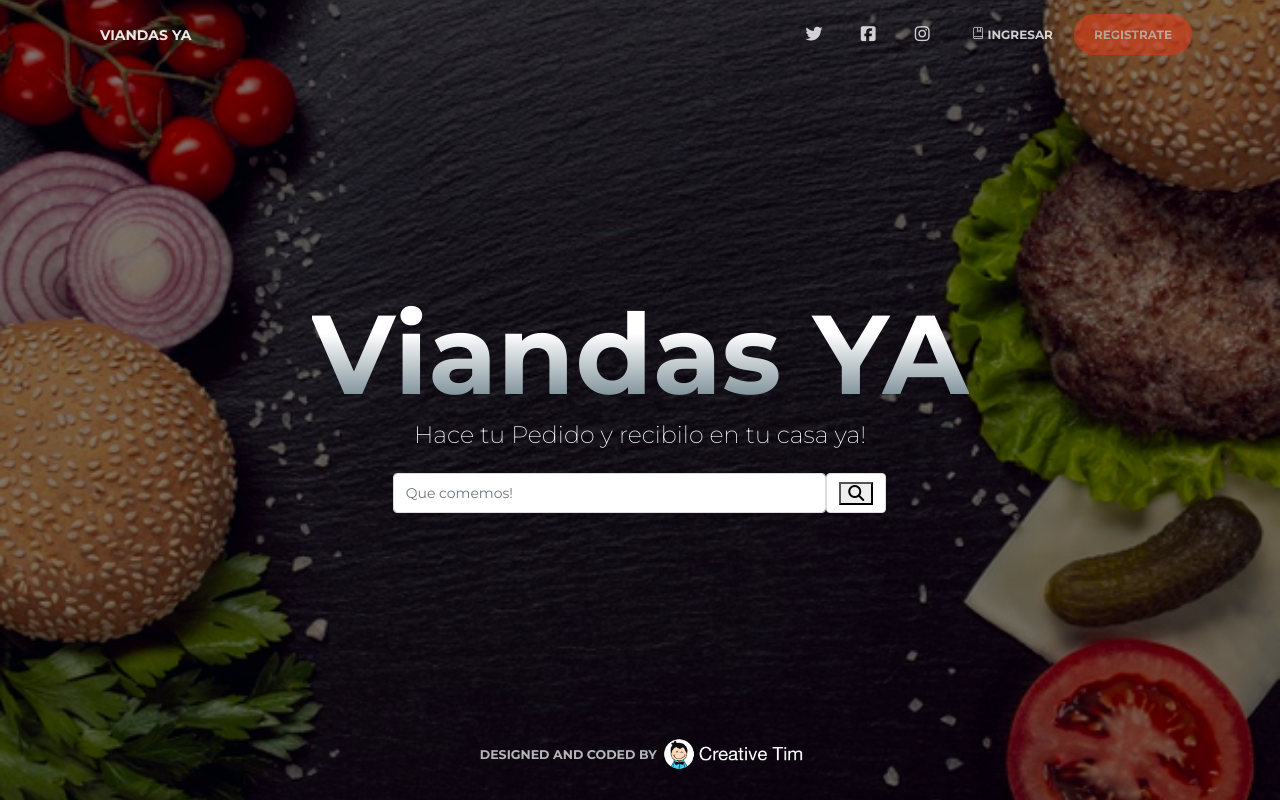
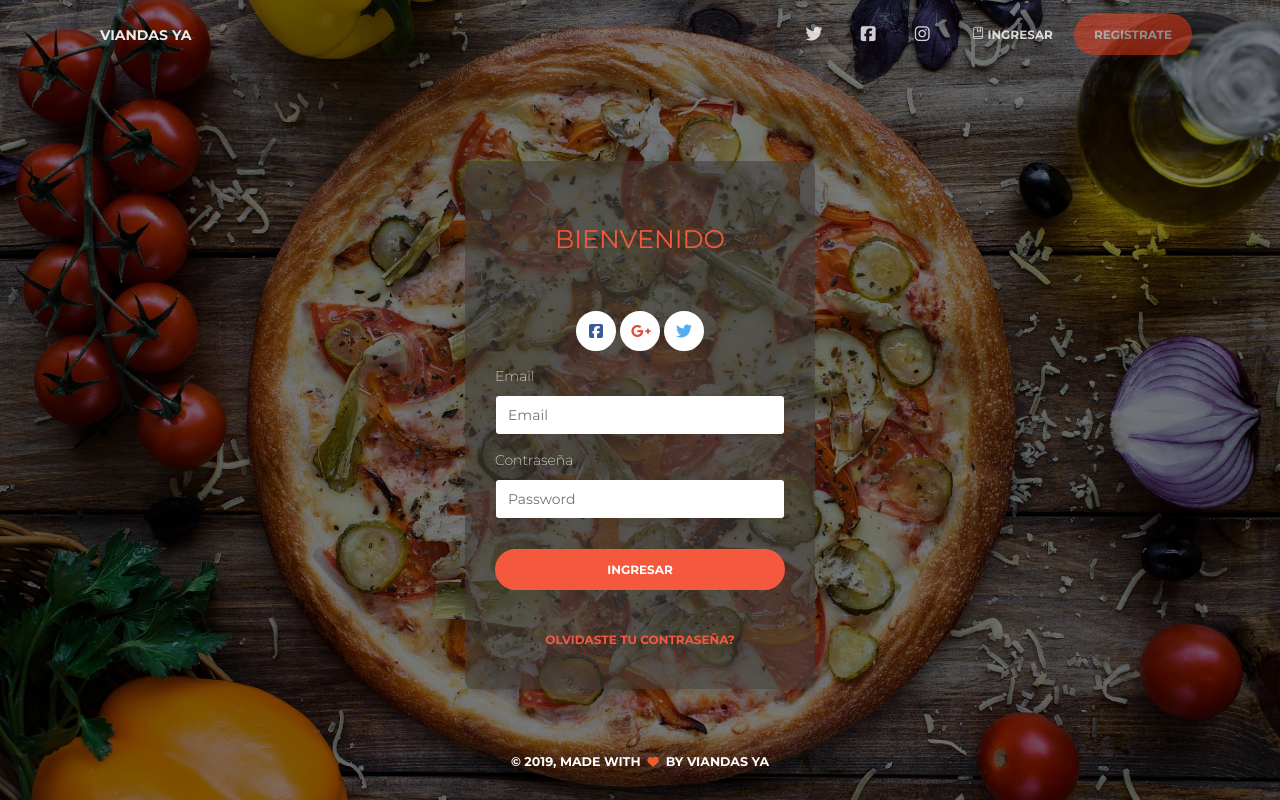
Before and after one commit to desaap-unq/Grupo-C2C-frontend, a React (Create React App) app: page /login in a window 1280 px wide. Before the commit this address led to /index. Built offline with nearby package versions, Linux system fonts and the light colour scheme.

Commit message:
add LoginPage

```diff
--- a/src/assets/css/viandas-ya.css
+++ b/src/assets/css/viandas-ya.css
@@ -38,3 +38,11 @@
     color: white;
     font:bold;
 }
+.login-page.card-register.ml-auto.mr-auto{
+    background-color: #403d3994
+}
+
+.login-page.card-register.ml-auto.mr-auto h3{
+    font-weight: 500;
+    color: #f5593d;
+}
--- a/src/components/Navbars/ViandasNavBar.js
+++ b/src/components/Navbars/ViandasNavBar.js
@@ -107,7 +107,7 @@ function ViandasNavBar() {
             </NavItem>
             <NavItem>
               <NavLink
-                href="https://demos.creative-tim.com/paper-kit-react/#/documentation?ref=pkr-index-navbar"
+                href="/login"
                 target="_blank"
               >
                 <i className="nc-icon nc-book-bookmark" /> Ingresar
--- a/src/index.js
+++ b/src/index.js
@@ -18,6 +18,7 @@ import RegisterPage from './views/examples/RegisterPage';
 import HomePage from './pages/HomePage';
 import SearchPage from './pages/SearchPage';
 import BuyMenuPage from './pages/BuyMenuPage';
+import LoginPage from './pages/LoginPage';
 
 // BROWSER=chrome npm start | choose browser
 // mvn spring-boot:run
@@ -29,6 +30,7 @@ ReactDOM.render(
       <Route path="/search/:food" render={props => <SearchPage {...props} />} />,
       <Route path="/business/:id/menu" render={props => <BuyMenuPage {...props} />} />,
       <Route path="/indexExample" render={props => <Index {...props} />} />,
+      <Route path="/login" render={props => <LoginPage {...props} />} />,
       <Route
         path="/nucleo-icons"
         render={props => <NucleoIcons {...props} />}
--- /dev/null
+++ b/src/pages/LoginPage.js
@@ -0,0 +1,93 @@
+import React from "react";
+
+// reactstrap components
+import { Button, Card, Form, Input, Container, Row, Col } from "reactstrap";
+
+// core components
+import ViandasNavBar from "../components/Navbars/ViandasNavBar.js";
+
+function LoginPage() {
+  document.documentElement.classList.remove("nav-open");
+  React.useEffect(() => {
+    document.body.classList.add("register-page");
+    return function cleanup() {
+      document.body.classList.remove("register-page");
+    };
+  });
+  return (
+    <>
+      <ViandasNavBar/>
+      <div
+        className="page-header"
+        style={{
+          backgroundImage: "url(" + require("../assets/img/pizza-margarita-fast-food-pizza-with-vegetables-pizza-without-meat.jpg") + ")"
+        }}
+
+      >
+        <div className="filter" />
+        <Container>
+          <Row>
+            <Col className="ml-auto mr-auto" lg="4">
+              <Card className="login-page card-register ml-auto mr-auto">
+                <h3 className="title mx-auto">BIENVENIDO</h3>
+                <div className="social-line text-center">
+                  <Button
+                    className="btn-neutral btn-just-icon mr-1"
+                    color="facebook"
+                    href="#pablo"
+                    onClick={e => e.preventDefault()}
+                  >
+                    <i className="fa fa-facebook-square" />
+                  </Button>
+                  <Button
+                    className="btn-neutral btn-just-icon mr-1"
+                    color="google"
+                    href="#pablo"
+                    onClick={e => e.preventDefault()}
+                  >
+                    <i className="fa fa-google-plus" />
+                  </Button>
+                  <Button
+                    className="btn-neutral btn-just-icon"
+                    color="twitter"
+                    href="#pablo"
+                    onClick={e => e.preventDefault()}
+                  >
+                    <i className="fa fa-twitter" />
+                  </Button>
+                </div>
+                <Form className="register-form">
+                  <label>Email</label>
+                  <Input placeholder="Email" type="text" />
+                  <label>Contraseña</label>
+                  <Input placeholder="Password" type="password" />
+                  <Button block className="btn-round" color="danger">
+                    Ingresar
+                  </Button>
+                </Form>
+                <div className="forgot">
+                  <Button
+                    className="btn-link"
+                    color="danger"
+                    href="#pablo"
+                    onClick={e => e.preventDefault()}
+                  >
+                    Olvidaste tu contraseña?
+                  </Button>
+                </div>
+              </Card>
+            </Col>
+          </Row>
+        </Container>
+        <div className="footer register-footer text-center">
+          <h6>
+            © {new Date().getFullYear()}, made with{" "}
+            <i className="fa fa-heart heart" /> by Viandas Ya
+          </h6>
+        </div>
+      </div>
+    </>
+  );
+}
+
+export default LoginPage;
```
Also changed, not shown: src/assets/css/paper-kit.css, src/assets/img/Fast-food-hamburger.jpg (added), src/assets/img/pizza-margarita-fast-food-pizza-with-vegetables-pizza-without-meat.jpg (added).
